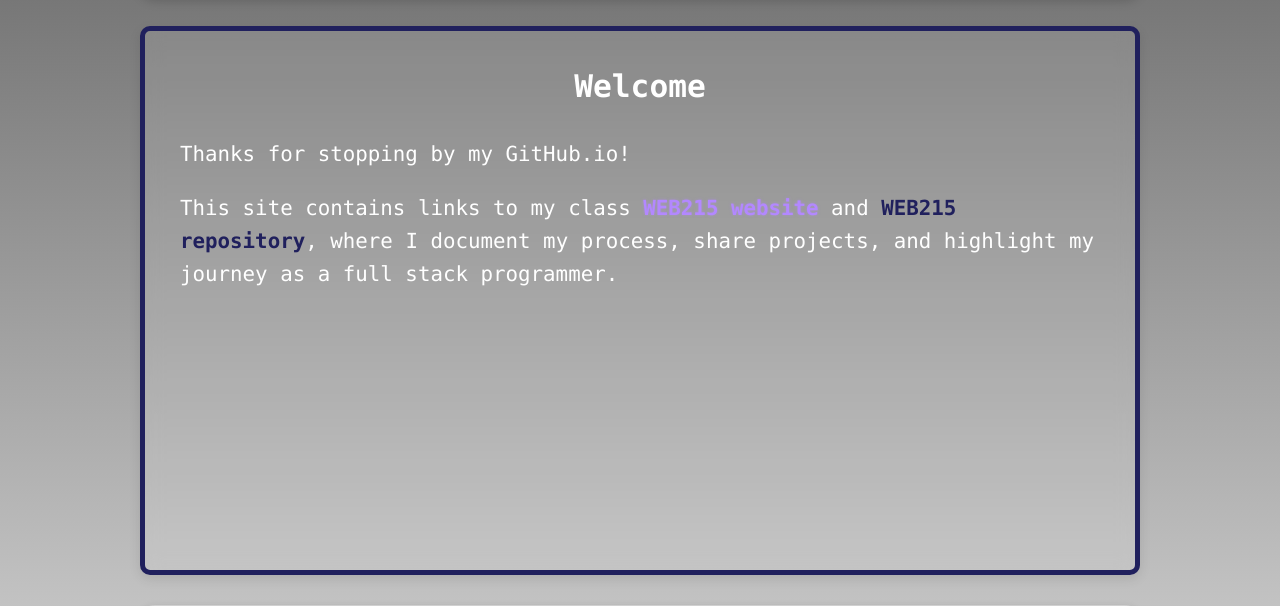
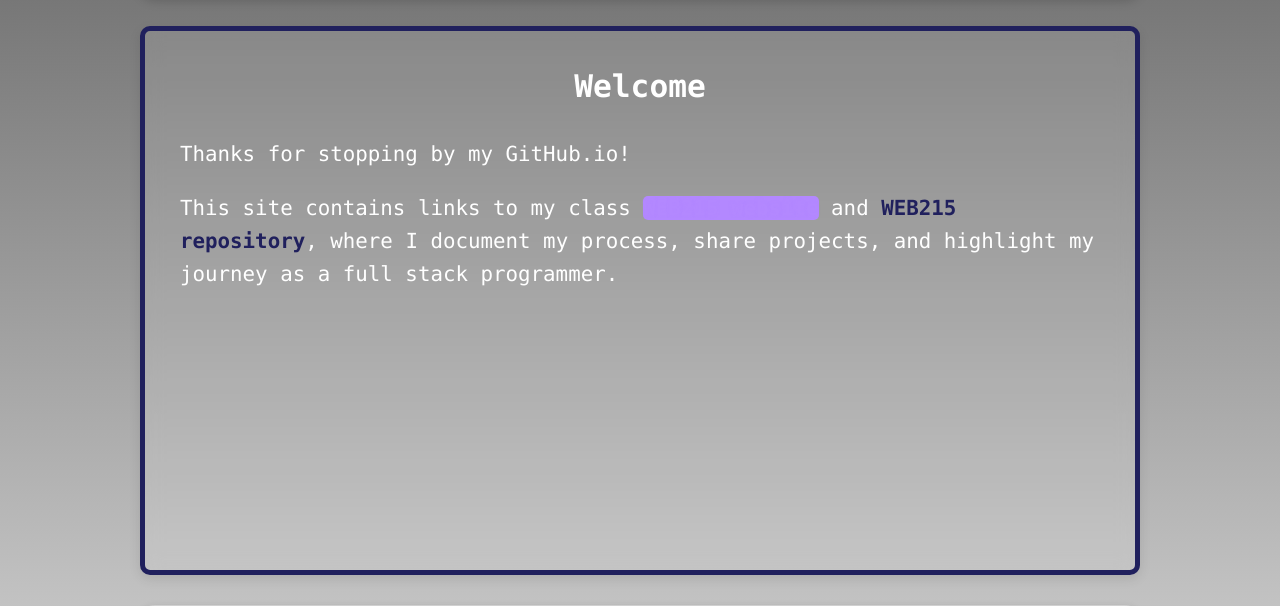
Before and after one commit to KenLWabibi/KenLWabibi.github.io, a PHP site: page / in a window 1280 px wide, with the pointer over the restyled element. Shown: the part 139-745 px from the top of the page. Run offline with PHP 8.4, Linux system fonts and the light colour scheme.

Commit message:
Update github.css
updated my links hover color.

```diff
--- a/styles/github.css
+++ b/styles/github.css
@@ -106,8 +106,9 @@ a {
     font-weight: bolder;
 }
 a:hover {
-	color: #B388FF;
-    text-shadow: 0 0 3px rgba(179, 136, 255, 0.5);
+	color: #20205d;
+    background-color: #B388FF;
+    border-radius: 5px;
 }
 p a:hover {
     color: #B388FF;
```
